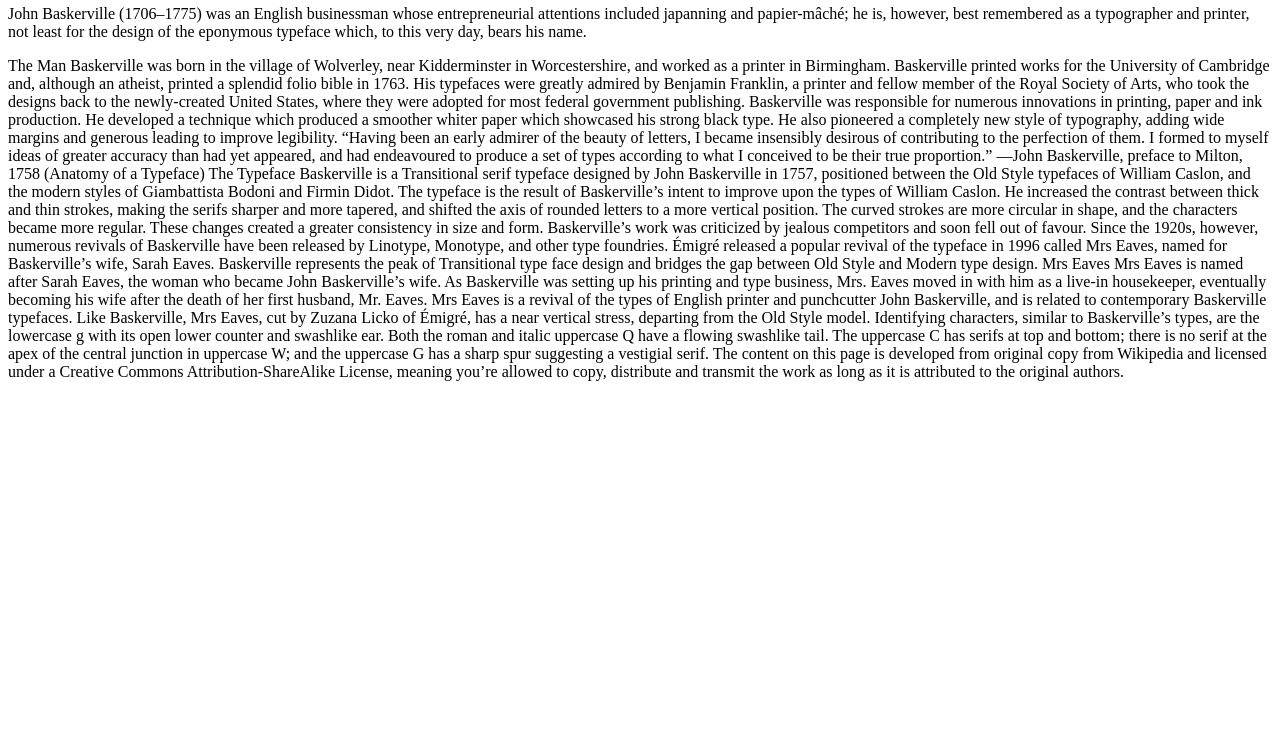
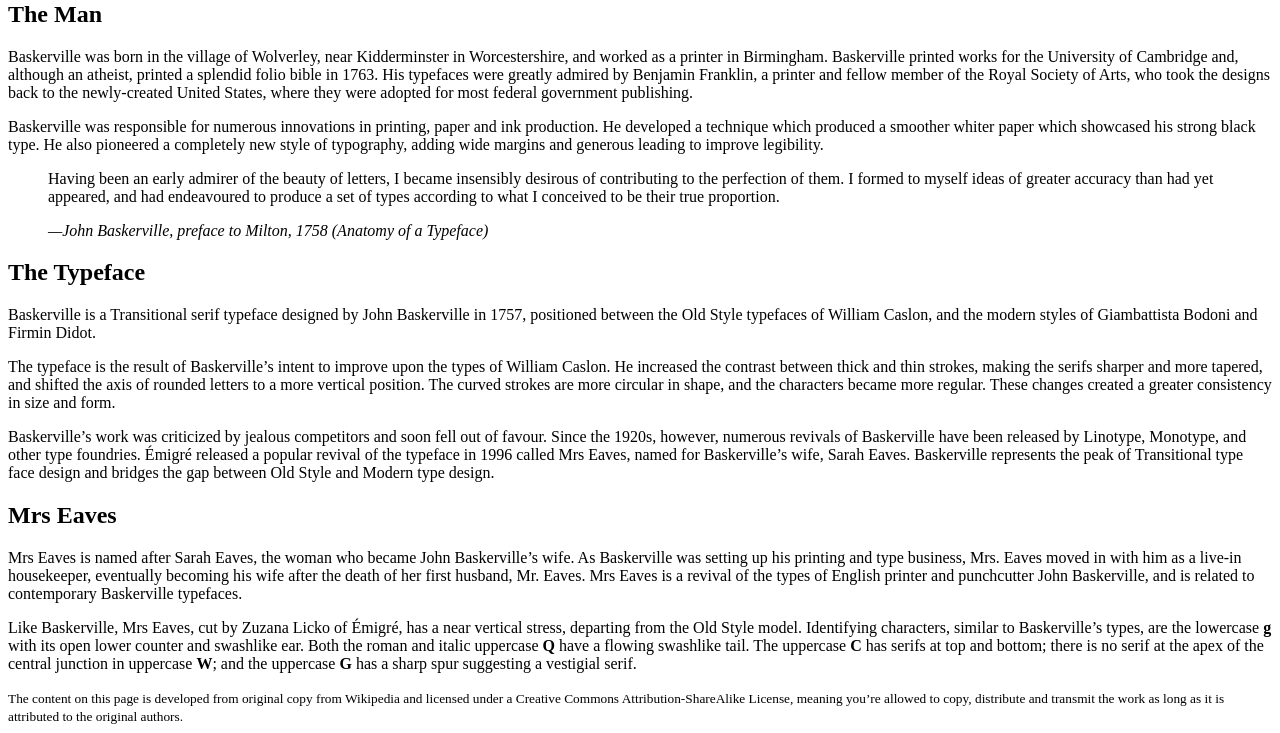
Before and after one commit to loisgordon/john-baskerville-1, a plain HTML site: page version-1.html in a window 1280 px wide. Shown: the part 169-902 px from the top of the page. Before the commit the page ends 800 px from the top, so only its background shows below. Drawn offline with Linux system fonts and the light colour scheme.

Commit message:
Add final version of version 1

```diff
--- a/version-1.html
+++ b/version-1.html
@@ -6,47 +6,53 @@
 </head>
 
 <body>
-     <h1>Famous type designers</h1>
 	<article>
 		<header>
 			<h1>John Baskerville</h1>
 			<h2>Letter Founder & Master Printer</h2>
-
-        <p>John Baskerville (1706–1775) was an English businessman whose entrepreneurial attentions included japanning and papier-mâché; he is, however, best remembered as a typographer and printer, not least for the design of the eponymous typeface which, to this very day, bears his name.</p>
 		</header>
 
+		<section>
+			<p>John Baskerville (1706–1775) was an English businessman whose entrepreneurial attentions included japanning and <em>papier-mâché</em>; he is, however, best remembered as a typographer and printer, not least for the design of the eponymous typeface which, to this very day, bears his name.</p>
+		</section>
 
-The Man
+		<section>
+			<h2>The Man</h2>
 
-Baskerville was born in the village of Wolverley, near Kidderminster in Worcestershire, and worked as a printer in Birmingham. Baskerville printed works for the University of Cambridge and, although an atheist, printed a splendid folio bible in 1763. His typefaces were greatly admired by Benjamin Franklin, a printer and fellow member of the Royal Society of Arts, who took the designs back to the newly-created United States, where they were adopted for most federal government publishing.
+			<p>Baskerville was born in the village of Wolverley, near Kidderminster in Worcestershire, and worked as a printer in Birmingham. Baskerville printed works for the University of Cambridge and, although an atheist, printed a splendid folio bible in 1763. His typefaces were greatly admired by Benjamin Franklin, a printer and fellow member of the Royal Society of Arts, who took the designs back to the newly-created United States, where they were adopted for most federal government publishing.</p>
 
-Baskerville was responsible for numerous innovations in printing, paper and ink production. He developed a technique which produced a smoother whiter paper which showcased his strong black type. He also pioneered a completely new style of typography, adding wide margins and generous leading to improve legibility.
+			<p>Baskerville was responsible for numerous innovations in printing, paper and ink production. He developed a technique which produced a smoother whiter paper which showcased his strong black type. He also pioneered a completely new style of typography, adding wide margins and generous leading to improve legibility.</p>
 
-“Having been an early admirer of the beauty of letters, I became insensibly desirous of contributing to the perfection of them. I formed to myself ideas of greater accuracy than had yet appeared, and had endeavoured to produce a set of types according to what I conceived to be their true proportion.”
+			<blockquote>
+				<p>Having been an early admirer of the beauty of letters, I became insensibly desirous of contributing to the perfection of them. I formed to myself ideas of greater accuracy than had yet appeared, and had endeavoured to produce a set of types according to what I conceived to be their true proportion.</p>
 
-—John Baskerville, preface to Milton, 1758 (Anatomy of a Typeface)
+				<footer>
+					<cite>—John Baskerville, preface to Milton, 1758 (Anatomy of a Typeface)</cite>
+				</footer>
+			</blockquote>
+		</section>
 
+		<section>
+			<h2>The Typeface</h2>
 
+			<p>Baskerville is a Transitional serif typeface designed by John Baskerville in 1757, positioned between the Old Style typefaces of William Caslon, and the modern styles of Giambattista Bodoni and Firmin Didot.</p>
 
-The Typeface
+			<p>The typeface is the result of Baskerville’s intent to improve upon the types of William Caslon. He increased the contrast between thick and thin strokes, making the serifs sharper and more tapered, and shifted the axis of rounded letters to a more vertical position. The curved strokes are more circular in shape, and the characters became more regular. These changes created a greater consistency in size and form.</p>
 
-Baskerville is a Transitional serif typeface designed by John Baskerville in 1757, positioned between the Old Style typefaces of William Caslon, and the modern styles of Giambattista Bodoni and Firmin Didot.
+			<p>Baskerville’s work was criticized by jealous competitors and soon fell out of favour. Since the 1920s, however, numerous revivals of Baskerville have been released by Linotype, Monotype, and other type foundries. Émigré released a popular revival of the typeface in 1996 called Mrs Eaves, named for Baskerville’s wife, Sarah Eaves. Baskerville represents the peak of Transitional type face design and bridges the gap between Old Style and Modern type design.</p>
+		</section>
 
-The typeface is the result of Baskerville’s intent to improve upon the types of William Caslon. He increased the contrast between thick and thin strokes, making the serifs sharper and more tapered, and shifted the axis of rounded letters to a more vertical position. The curved strokes are more circular in shape, and the characters became more regular. These changes created a greater consistency in size and form.
+		<section>
+			<h2>Mrs Eaves</h2>
 
-Baskerville’s work was criticized by jealous competitors and soon fell out of favour. Since the 1920s, however, numerous revivals of Baskerville have been released by Linotype, Monotype, and other type foundries. Émigré released a popular revival of the typeface in 1996 called Mrs Eaves, named for Baskerville’s wife, Sarah Eaves. Baskerville represents the peak of Transitional type face design and bridges the gap between Old Style and Modern type design.
+			<p>Mrs Eaves is named after Sarah Eaves, the woman who became John Baskerville’s wife. As Baskerville was setting up his printing and type business, Mrs. Eaves moved in with him as a live-in housekeeper, eventually becoming his wife after the death of her first husband, Mr. Eaves. Mrs Eaves is a revival of the types of English printer and punchcutter John Baskerville, and is related to contemporary Baskerville typefaces.</p>
 
+			<p>Like Baskerville, Mrs Eaves, cut by Zuzana Licko of Émigré, has a near vertical stress, departing from the Old Style model. Identifying characters, similar to Baskerville’s types, are the lowercase <strong>g</strong> with its open lower counter and swashlike ear. Both the roman and italic uppercase <strong>Q</strong> have a flowing swashlike tail. The uppercase <strong>C</strong> has serifs at top and bottom; there is no serif at the apex of the central junction in uppercase <strong>W</strong>; and the uppercase <strong>G</strong> has a sharp spur suggesting a vestigial serif.</p>
+		</section>
 
-
-Mrs Eaves
-
-Mrs Eaves is named after Sarah Eaves, the woman who became John Baskerville’s wife. As Baskerville was setting up his printing and type business, Mrs. Eaves moved in with him as a live-in housekeeper, eventually becoming his wife after the death of her first husband, Mr. Eaves. Mrs Eaves is a revival of the types of English printer and punchcutter John Baskerville, and is related to contemporary Baskerville typefaces.
-
-Like Baskerville, Mrs Eaves, cut by Zuzana Licko of Émigré, has a near vertical stress, departing from the Old Style model. Identifying characters, similar to Baskerville’s types, are the lowercase g with its open lower counter and swashlike ear. Both the roman and italic uppercase Q have a flowing swashlike tail. The uppercase C has serifs at top and bottom; there is no serif at the apex of the central junction in uppercase W; and the uppercase G has a sharp spur suggesting a vestigial serif.
-
-
-
-The content on this page is developed from original copy from Wikipedia and licensed under a Creative Commons Attribution-ShareAlike License, meaning you’re allowed to copy, distribute and transmit the work as long as it is attributed to the original authors.
+		<footer>
+			<small>The content on this page is developed from original copy from Wikipedia and licensed under a Creative Commons Attribution-ShareAlike License, meaning you’re allowed to copy, distribute and transmit the work as long as it is attributed to the original authors.<small>
+		</footer>
 	</article>
 </body>
 </html>
```
Lines whose indentation alone changed are shown as unchanged.
